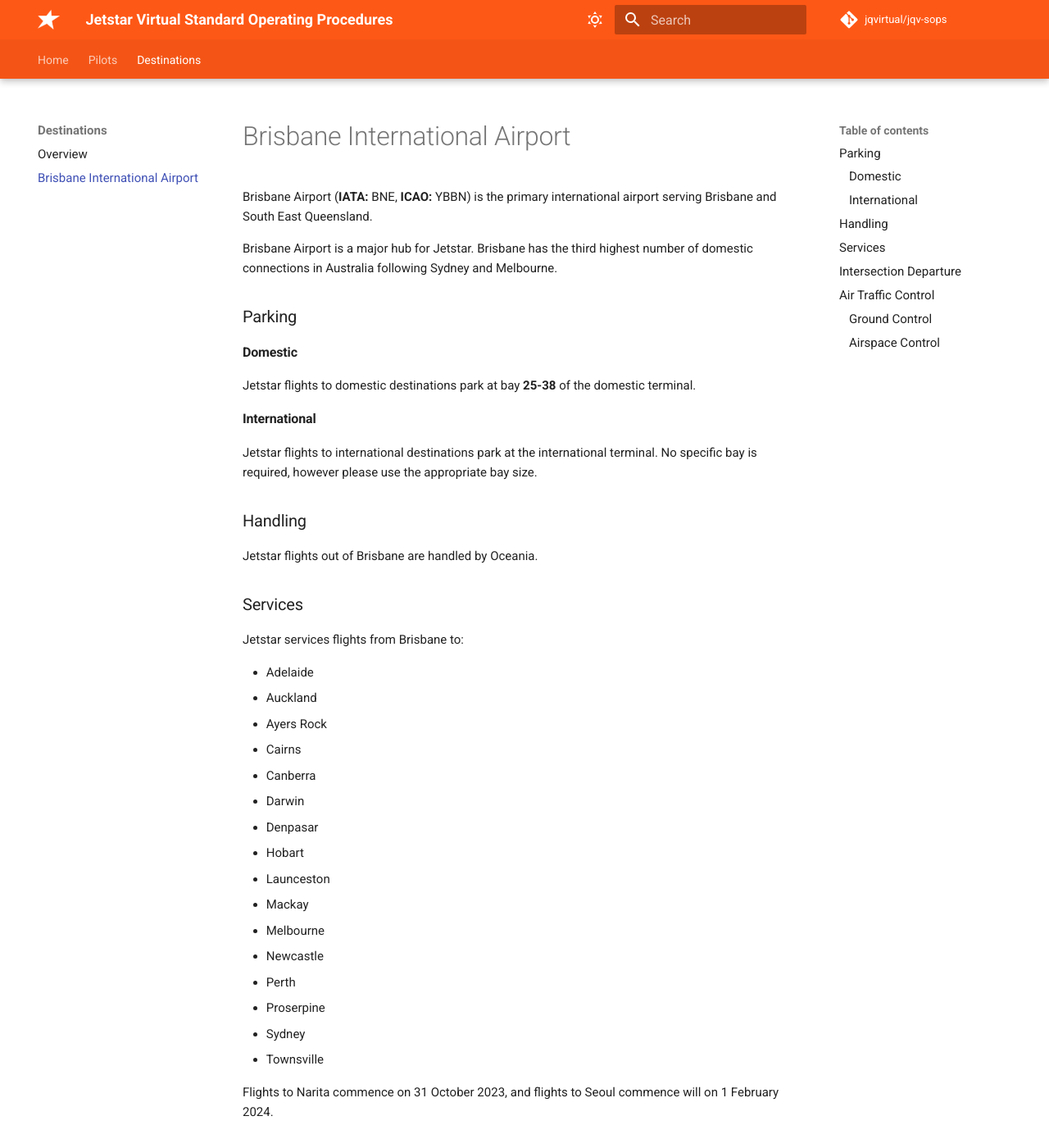
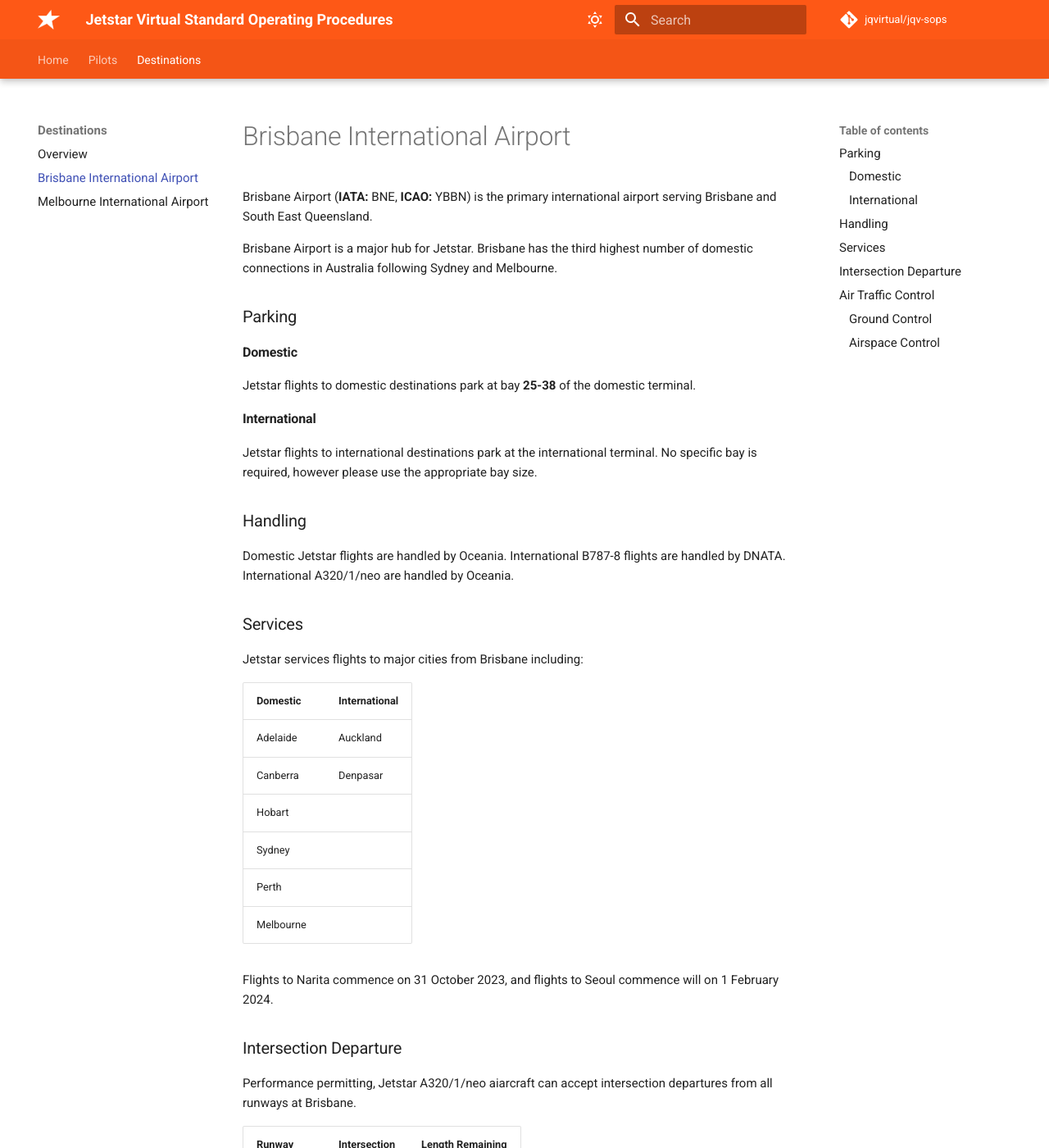
Before and after one commit to jqvirtual/jqv-sops, an MkDocs documentation site: the page built from docs/destinations/brisbane.md, in a window 1280 px wide and 1400 px high. Shown: the whole window at 82% size. Built offline with MkDocs 1.6.1 and Material for MkDocs 9.7.7, drawn with Linux system fonts in a browser that asks for light colours; comment, search, counter and statistics services are not loaded; some of the changed text lies outside the part shown.

```diff
--- a/docs/destinations/brisbane.md
+++ b/docs/destinations/brisbane.md
@@ -12,27 +12,19 @@ Jetstar flights to domestic destinations park at bay **25-38** of the domestic t
 Jetstar flights to international destinations park at the international terminal. No specific bay is required, however please use the appropriate bay size.
 
 ### Handling
-Jetstar flights out of Brisbane are handled by Oceania.
+Domestic Jetstar flights are handled by Oceania. International B787-8 flights are handled by DNATA. International A320/1/neo are handled by Oceania.
+
 ### Services
+Jetstar services flights to major cities from Brisbane including:
 
-Jetstar services flights from Brisbane to:
-
-* Adelaide
-* Auckland
-* Ayers Rock
-* Cairns
-* Canberra
-* Darwin
-* Denpasar
-* Hobart
-* Launceston
-* Mackay
-* Melbourne
-* Newcastle
-* Perth
-* Proserpine
-* Sydney
-* Townsville
+| Domestic | International |
+| -------- | ------- |
+| Adelaide | Auckland |
+| Canberra | Denpasar |
+| Hobart |            |
+| Sydney |            |
+| Perth  |            |
+| Melbourne |         |
 
 Flights to Narita commence on 31 October 2023, and flights to Seoul commence will on 1 February 2024.
 
@@ -67,4 +59,4 @@ Performance permitting, Jetstar A320/1/neo aiarcraft can accept intersection dep
 | Brisbane Approach (South) † | `125.600` |
 | Brisbane Departures (North) † | `133.450` |
 | Brisbane Departures (South) † | `118.450` |
-| Brisbane Finals | `119.250` |
+| Brisbane Finals † | `119.250` |
```
Also changed, not shown: docs/_Pilots/pireps.md (+1 -1 lines), docs/_Pilots/ranks.md (added, +17 -0 lines), docs/_Pilots/vatsim.md (+23 -0 lines), docs/destinations/_overview.md (+8 -1 lines), docs/destinations/melbourne.md (added, +53 -0 lines).
